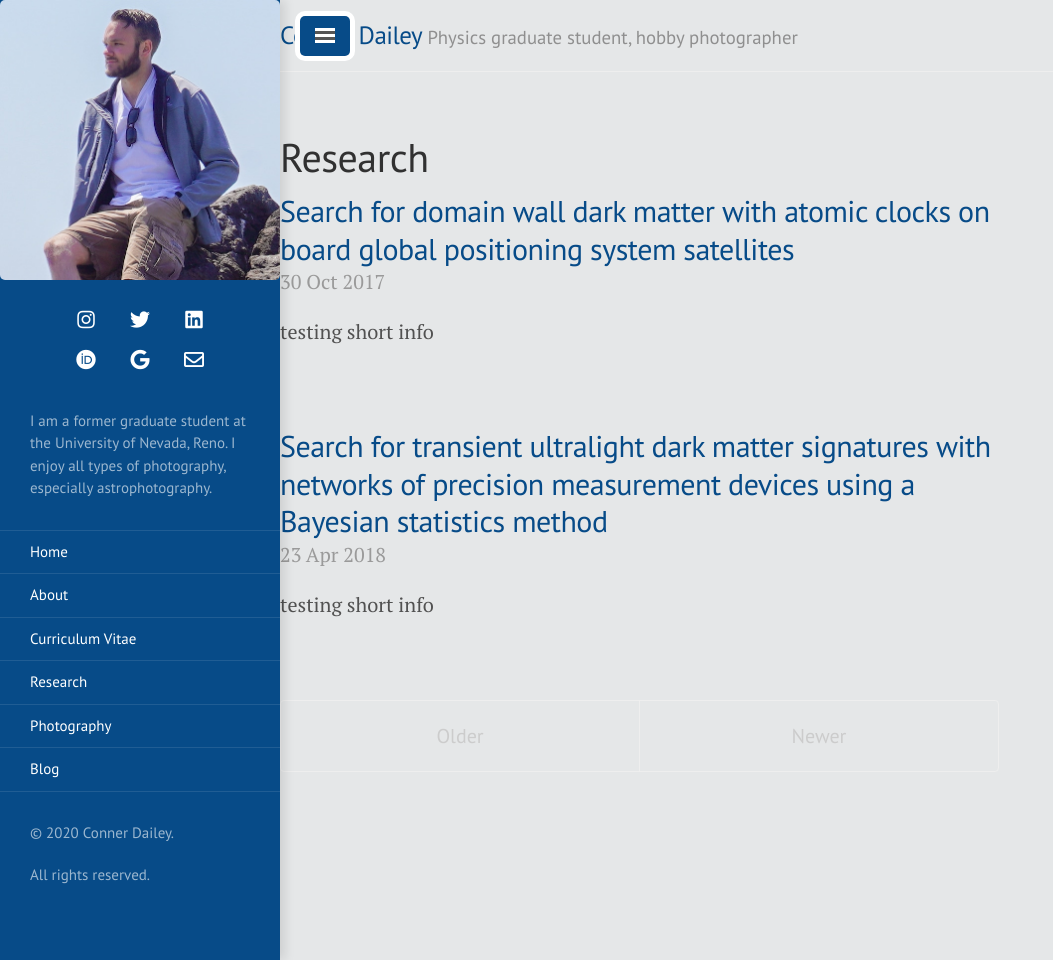
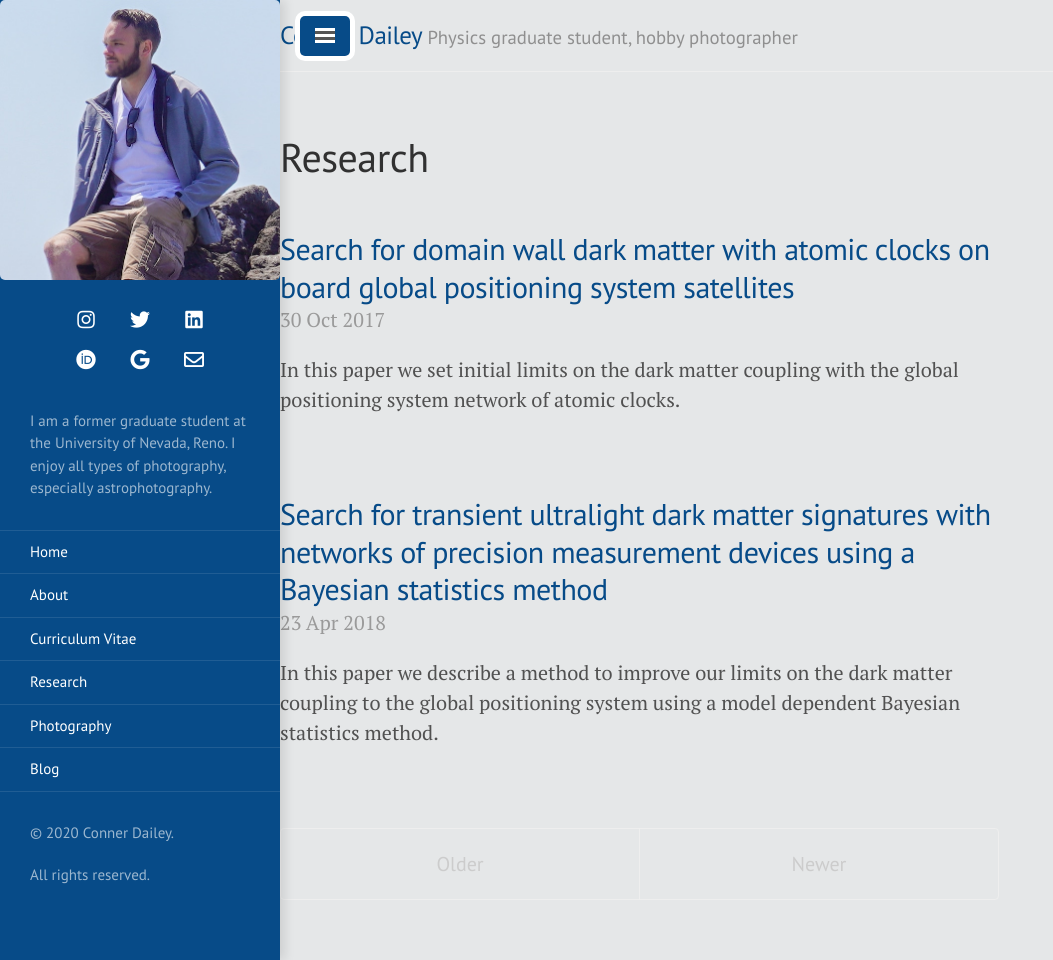
Before and after one commit to TakeTwiceDailey/TakeTwiceDailey.github.io, a Jekyll site: the page built from research/index.html, in a window 1280 px wide and 960 px high. Shown: the whole window, without its empty margins (0-1053 px from the left). Built offline with Jekyll 4.4.1, drawn with Linux system fonts in a browser that asks for light colours; nearby versions of some CDN libraries.

Commit message:
Research page officially fixed

```diff
--- a/_research/2017-10-30-Nat-Comm.md
+++ b/_research/2017-10-30-Nat-Comm.md
@@ -1,8 +1,7 @@
 ---
 layout: research_post
 title: Search for domain wall dark matter with atomic clocks on board global positioning system satellites
-date: 30 October 2017
-shortinfo: testing short info
+shortinfo: In this paper we set initial limits on the dark matter coupling with the global positioning system network of atomic clocks.
 abstract: Cosmological observations indicate that dark matter makes up 85% of all matter in the universe yet its microscopic composition remains a mystery. Dark matter could arise from ultralight quantum fields that form macroscopic objects. Here we use the global positioning system as a ~ 50,000 km aperture dark matter detector to search for such objects in the form of domain walls. Global positioning system navigation relies on precision timing signals furnished by atomic clocks. As the Earth moves through the galactic dark matter halo, interactions with domain walls could cause a sequence of atomic clock perturbations that propagate through the satellite constellation at galactic velocities ~ 300 km/s. Mining 16 years of archival data, we find no evidence for domain walls at our current sensitivity level. This improves the limits on certain quadratic scalar couplings of domain wall dark matter to standard model particles by several orders of magnitude.
 authors: Benjamin M. Roberts, Geoffrey Blewitt, Conner Dailey, Mac Murphy, Maxim Pospelov, Alex Rollings, Jeff Sherman, Wyatt Williams, & Andrei Derevianko
 ---
--- a/_research/2018-04-23-prd-bayes.md
+++ b/_research/2018-04-23-prd-bayes.md
@@ -1,8 +1,7 @@
 ---
 layout: research_post
 title: Search for transient ultralight dark matter signatures with networks of precision measurement devices using a Bayesian statistics method
-date: 23 April 2018
-shortinfo: testing short info
+shortinfo: In this paper we describe a method to improve our limits on the dark matter coupling to the global positioning system using a model dependent Bayesian statistics method.
 abstract: We analyze the prospects of employing a distributed global network of precision measurement devices as a dark matter and exotic physics observatory. In particular, we consider the atomic clocks of the global positioning system (GPS), consisting of a constellation of 32 medium-Earth orbit satellites equipped with either Cs or Rb microwave clocks and a number of Earth-based receiver stations, some of which employ highly-stable H-maser atomic clocks. High-accuracy timing data is available for almost two decades. By analyzing the satellite and terrestrial atomic clock data, it is possible to search for transient signatures of exotic physics, such as “clumpy” dark matter and dark energy, effectively transforming the GPS constellation into a 50 000 km aperture sensor array. Here we characterize the noise of the GPS satellite atomic clocks, describe the search method based on Bayesian statistics, and test the method using simulated clock data. We present the projected discovery reach using our method, and demonstrate that it can surpass the existing constrains by several order of magnitude for certain models. Our method is not limited in scope to GPS or atomic clock networks, and can also be applied to other networks of precision measurement devices.
 authors: Benjamin M. Roberts, Geoffrey Blewitt, Conner Dailey, & Andrei Derevianko
 ---
--- a/research/index.html
+++ b/research/index.html
@@ -3,7 +3,7 @@ layout: default
 title: Research
 ---
 
-<h1>Research</h1>
+<h1 style="padding-bottom:1cm">Research</h1>
 
 <div class="posts">
   {% for research_post in site.research %}
```
